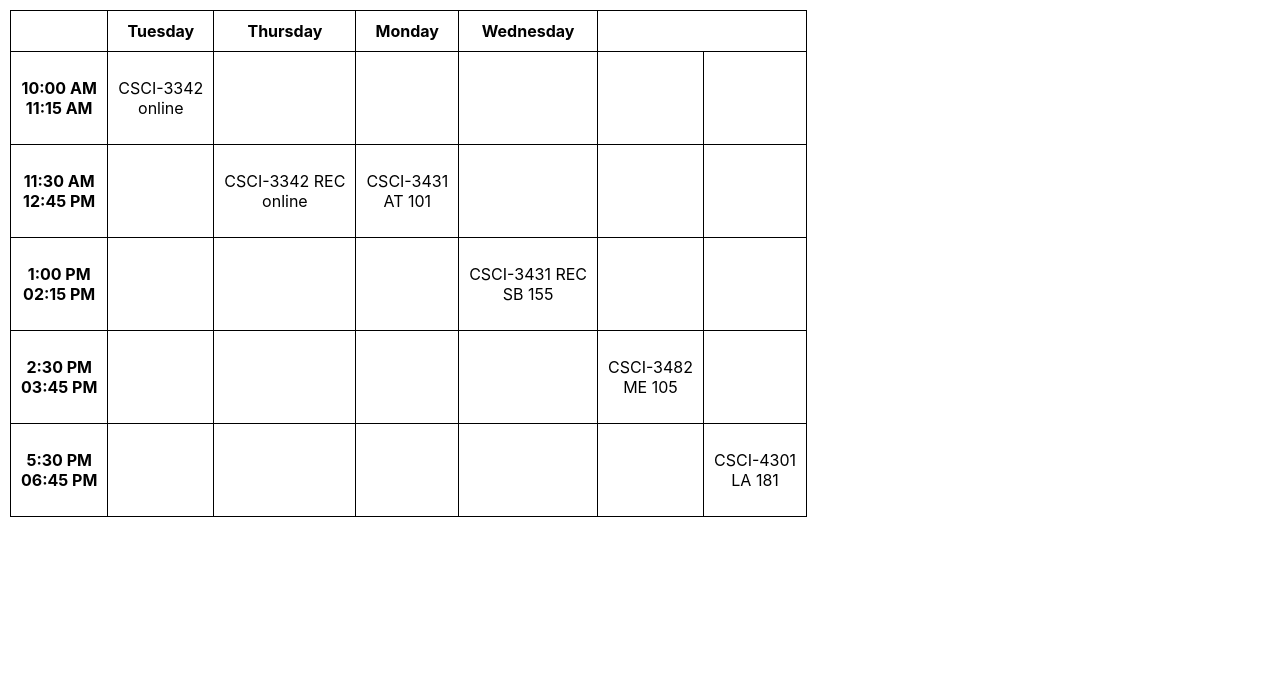
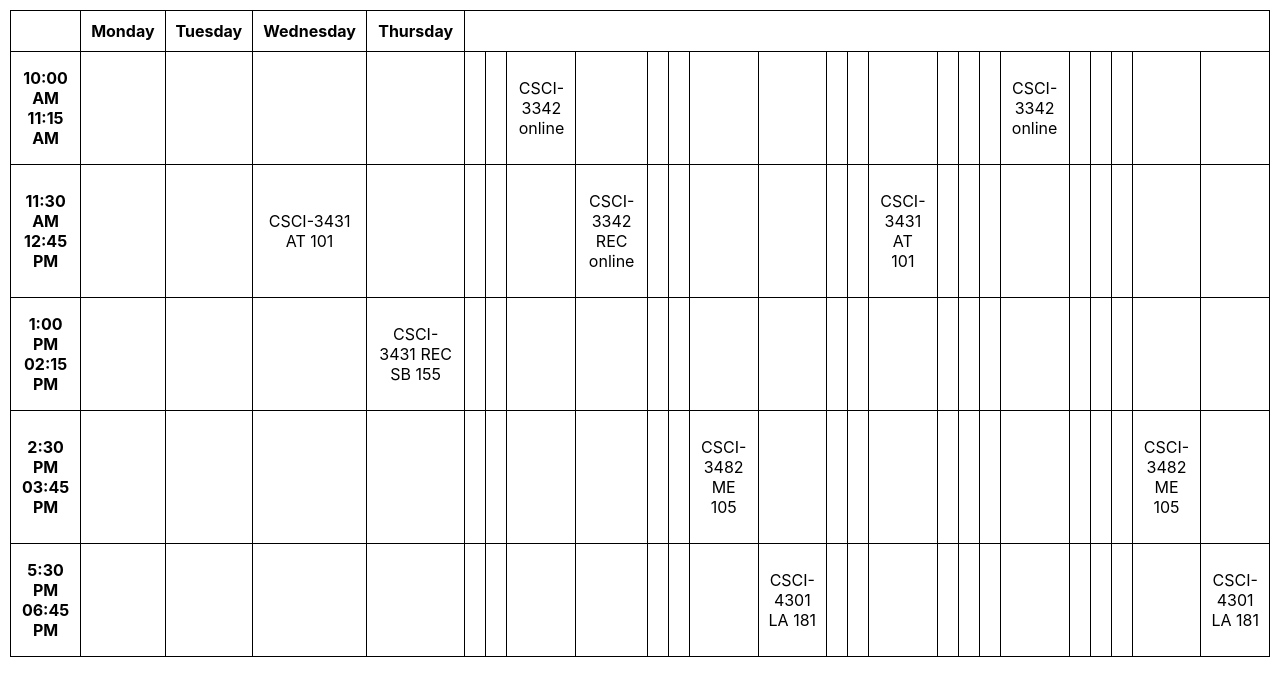
Before and after one commit to cybardev/schedule, a React (Create React App) app: page / in a window 1280 px wide. Shown: the top 696 px of the page. Built offline with nearby package versions, Linux system fonts and the light colour scheme.

Commit message:
update schedule

```diff
--- a/src/components/Course.tsx
+++ b/src/components/Course.tsx
@@ -10,16 +10,4 @@
         this.days = days;
         this.location = location;
     }
-
-    get cell() {
-        return (
-            <td>
-                <p>
-                    {this.name}
-                    <br />
-                    {this.location}
-                </p>
-            </td>
-        );
-    }
 }
--- a/src/components/Schedule.tsx
+++ b/src/components/Schedule.tsx
@@ -1,3 +1,4 @@
+import { Course } from "./Course";
 import { classData, CLASS_DURATION } from "./Data";
 import { getActiveWeekdays, getTimeSlots } from "./functions";
 
@@ -5,25 +6,55 @@
     const row = getActiveWeekdays().map((day) => <th>{day}</th>);
     return (
         <tr>
-            <th></th>
+            <th />
             {row}
         </tr>
     );
 }
 
+function Cell({
+    course,
+    time,
+    day,
+}: {
+    course: Course;
+    time: string;
+    day: string;
+}) {
+    return course.start === time && course.days.includes(day) ? (
+        <td>
+            <p>
+                {course.name}
+                <br />
+                {course.location}
+            </p>
+        </td>
+    ) : (
+        <td />
+    );
+}
+
 export function BodyRow({ startTime }: { startTime: string }) {
+    const days: string[] = getActiveWeekdays();
     const endTime: string = new Date(
-        Date.parse("1970/01/01 " + startTime) + CLASS_DURATION * 60000
+        Date.parse(`1970/01/01 ${startTime}`) + CLASS_DURATION * 60000
     ).toLocaleTimeString([], { hour: "2-digit", minute: "2-digit" });
     const dataCells: JSX.Element[] = [];
     // TODO: fix logic
-    classData.forEach((course) => {
-        if (course.start === startTime) {
-            dataCells.push(course.cell);
-        } else {
-            dataCells.push(<td></td>);
-        }
+    days.forEach((day) => {
+        classData.forEach((course) => {
+            dataCells.push(<Cell course={course} time={startTime} day={day} />);
+        });
     });
+    // classData.forEach((course, index) => {
+    //     dataCells.push(
+    //         <Cell
+    //             course={course}
+    //             time={startTime}
+    //             day={days[dataCells.length]}
+    //         />
+    //     );
+    // });
     return (
         <tr>
             <th>
--- a/src/components/functions.tsx
+++ b/src/components/functions.tsx
@@ -1,4 +1,23 @@
 import { classData } from "./Data";
+
+function daySort(a: string, b: string) {
+	type Days = {
+		[index: string]: number;
+	};
+	const orderMap = [
+		"Monday",
+		"Tuesday",
+		"Wednesday",
+		"Thursday",
+		"Friday",
+		"Saturday",
+		"Sunday",
+	].reduce((accum: Days, val: string, i: number) => {
+		accum[val] = i;
+		return accum;
+	}, {});
+	return orderMap[a] - orderMap[b];
+}
 
 export function getTimeSlots() {
 	let timeSlots: string[] = [];
@@ -8,7 +27,7 @@
 		}
 	});
 	timeSlots.sort(
-        (a, b) => Date.parse("1970/01/01 " + a) - Date.parse("1970/01/01 " + b)
+		(a, b) => Date.parse(`1970/01/01 ${a}`) - Date.parse(`1970/01/01 ${b}`),
 	);
 	return timeSlots;
 }
@@ -22,5 +41,6 @@
 			}
 		});
 	});
+	activeWeekdays.sort(daySort);
 	return activeWeekdays;
 }
```
Lines whose indentation alone changed are shown as unchanged.
